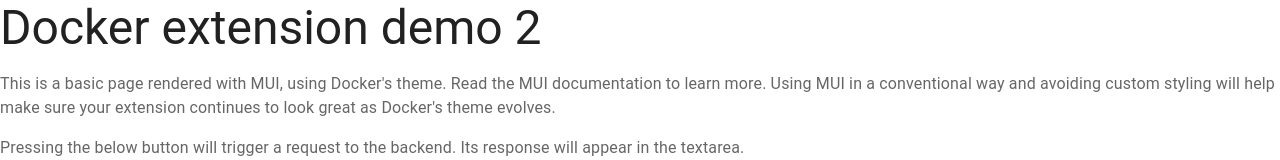
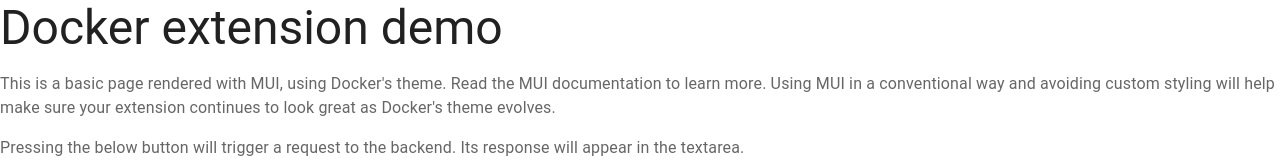
Before and after one commit to oslabs-beta/port-navigator, a React (Create React App) app in the folder ui/: page /#/ in a window 1280 px wide. Shown: the top 160 px of the page. Built offline with nearby package versions, Linux system fonts and the light colour scheme; what @docker/docker-mui-theme, @docker/extension-api-client would draw is missing.

Commit message:
meta data change

```diff
--- a/ui/public/index.html
+++ b/ui/public/index.html
@@ -4,7 +4,7 @@
     <meta charset="UTF-8" />
     <meta name="viewport" content="width=device-width, initial-scale=1.0" />
     <meta http-equiv="X-UA-Compatible" content="ie=edge" />
-    <title>Fourteeners Checklist</title>
+    <title>port-navigator</title>
   </head>
   <body>
     <div id="root"></div>
--- a/ui/src/App.jsx
+++ b/ui/src/App.jsx
@@ -22,7 +22,7 @@
 
   return (
     <>
-      <Typography variant='h3'>Docker extension demo 2</Typography>
+      <Typography variant='h3'>Docker extension demo</Typography>
       <Typography variant='body1' color='text.secondary' sx={{ mt: 2 }}>
         This is a basic page rendered with MUI, using Docker's theme. Read the
         MUI documentation to learn more. Using MUI in a conventional way and
```
Also changed, not shown: 1 other file (tests, documents, lock files or other folders).
